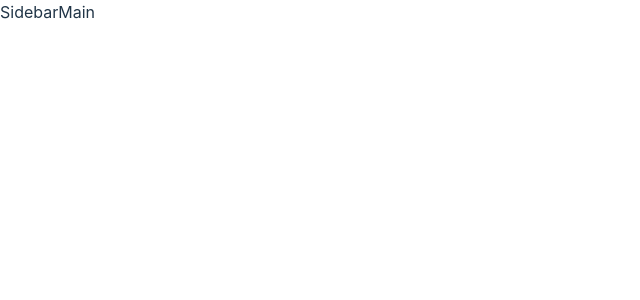
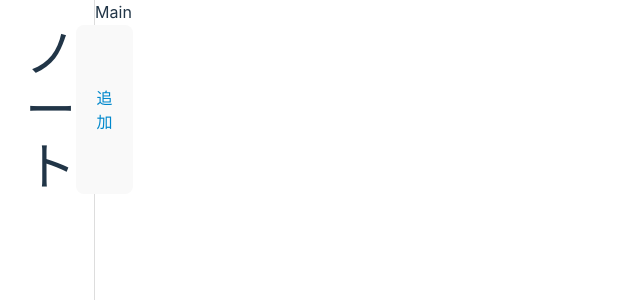
Before and after one commit to k-nanao/react-note-app, a React (Vite) app: page / in a window 1280 px wide. Shown: the top 300 px of the page, without its empty margins (0-640 px from the left). Built offline with nearby package versions, Linux system fonts and the light colour scheme.

Commit message:
noteの追加機能

```diff
--- a/package.json
+++ b/package.json
@@ -16,6 +16,7 @@
     "@types/react": "^18.0.17",
     "@types/react-dom": "^18.0.6",
     "@vitejs/plugin-react": "^2.1.0",
+    "react-uuid": "^1.0.3",
     "vite": "^3.1.0"
   }
 }
--- a/src/App.jsx
+++ b/src/App.jsx
@@ -2,11 +2,26 @@
 import './App.css';
 import Main from './components/Main';
 import Sidebar from './components/Sidebar';
+import uuid from 'react-uuid';
 
 function App() {
+  //追加されるノートを配列で格納する
+  const [notes, setNotes] = useState([]);
+
+  const onAddNote = () => {
+    const newNote = {
+      id: uuid(),
+      title: '新しいノート',
+      content: '新しいノートの内容',
+      modDate: Date.now(),
+    };
+    setNotes([...notes, newNote]);
+    console.log(notes);
+  };
+
   return (
     <div className='App'>
-      <Sidebar />
+      <Sidebar onAddNote={onAddNote} notes={notes} />
       <Main />
     </div>
   );
--- a/src/components/Sidebar.css
+++ b/src/components/Sidebar.css
@@ -0,0 +1,63 @@
+button {
+  background: none;
+  border: none;
+  margin: 0;
+  padding: 0;
+  font-size: inherit;
+  cursor: pointer;
+  color: #08c;
+}
+
+button:hover {
+  color: #04c;
+}
+
+.app-sidebar {
+  width: 30%;
+  height: 100vh;
+  border-right: 1px solid #ddd;
+}
+
+.app-sidebar-header {
+  display: flex;
+  justify-content: space-between;
+  padding: 25px;
+}
+
+.app-sidebar-header h1 {
+  margin: 0;
+}
+
+.app-sidebar-notes {
+  height: calc(100vh - 78px);
+  overflow-y: scroll;
+}
+
+.app-sidebar-note {
+  padding: 25px;
+  cursor: pointer;
+  transition: all 0.3s;
+}
+
+.sidebar-note-title {
+  display: flex;
+  justify-content: space-between;
+}
+
+.app-sidebar-note p {
+  margin: 10px 0;
+}
+
+.app-sidebar-note small {
+  color: #999;
+}
+
+.app-sidebar-note:hover {
+  background: #f1f0f0;
+}
+
+.app-sidebar-note.active,
+.app-sidebar-note.active small {
+  background: #af7daa;
+  color: white;
+}
--- a/src/components/Sidebar.jsx
+++ b/src/components/Sidebar.jsx
@@ -1,8 +1,32 @@
 import React from 'react';
 import './Sidebar.css';
 
-const Sidebar = () => {
-  return <div>Sidebar</div>;
+const Sidebar = ({ onAddNote, notes }) => {
+  return (
+    <div className='app-sidebar'>
+      <div className='app-sidebar-header'>
+        <h1>ノート</h1>
+        <button onClick={() => onAddNote()}>追加</button>
+      </div>
+      <div className='app-sidebar-notes'>
+        {notes.map((note) => (
+          <div className='app-sidebar-note' key={note.id}>
+            <div className='sidebar-note-title'>
+              <strong>{note.title}</strong>
+              <button>削除</button>
+            </div>
+            <p>{note.content}</p>
+            <small>
+              {new Date(note.modDate).toLocaleDateString('ja-JP', {
+                hour: '2-digit',
+                minute: '2-digit',
+              })}
+            </small>
+          </div>
+        ))}
+      </div>
+    </div>
+  );
 };
 
 export default Sidebar;
```
